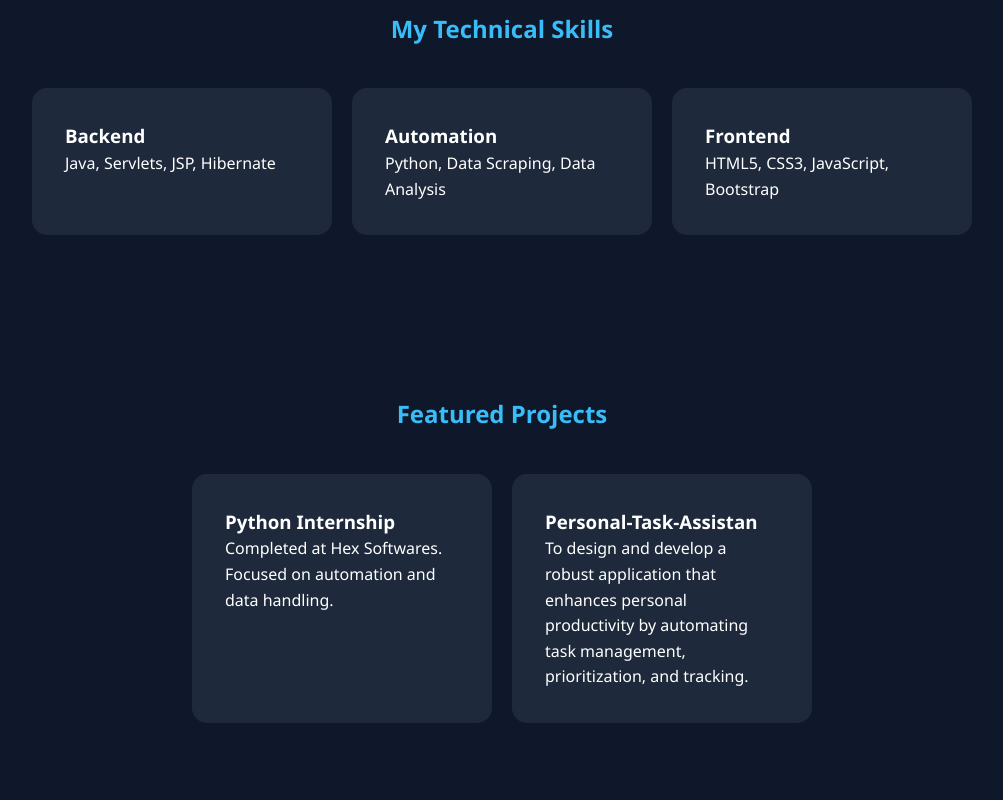
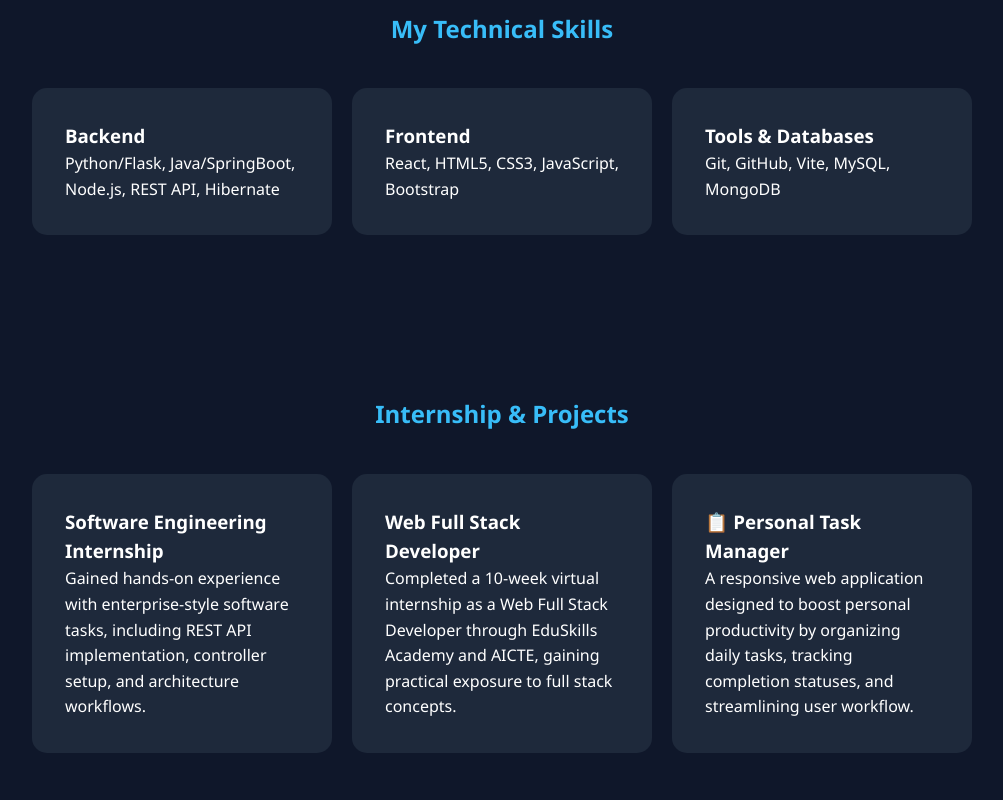
Before and after one commit to samruddhikotwal/samruddhi_portfolio, a plain HTML site: page index.html in a window 1280 px wide. Shown: the part 720-1520 px from the top of the page, without its empty margins (138-1141 px from the left). Drawn offline with Linux system fonts and the light colour scheme.

Commit message:
Revise skills and projects in portfolio
Updated skills and projects sections with new content and improved formatting.

```diff
--- a/index.html
+++ b/index.html
@@ -57,22 +57,27 @@
     <section id="skills">
         <h2>My Technical Skills</h2>
         <div class="grid">
-            <div class="card"><h3>Backend</h3><p>Java, Servlets, JSP, Hibernate</p></div>
-            <div class="card"><h3>Automation</h3><p>Python, Data Scraping, Data Analysis</p></div>
-            <div class="card"><h3>Frontend</h3><p>HTML5, CSS3, JavaScript, Bootstrap</p></div>
+            <div class="card"><h3>Backend</h3><p> Python/Flask, Java/SpringBoot, Node.js, REST API, Hibernate</p></div>
+            <div class="card"><h3>Frontend</h3><p>React, HTML5, CSS3, JavaScript, Bootstrap</p></div>
+            <div class="card"><h3>Tools & Databases</h3><p>Git, GitHub, Vite, MySQL, MongoDB</p></div>
+
         </div>
     </section>
 
     <section id="projects">
-        <h2>Featured Projects</h2>
+        <h2>Internship & Projects</h2>
         <div class="grid">
             <div class="card">
-                <h3>Python Internship</h3>
-                <p>Completed at Hex Softwares. Focused on automation and data handling.</p>
+                <h3>Software Engineering Internship</h3>
+                <p>Gained hands-on experience with enterprise-style software tasks, including REST API implementation, controller setup, and architecture workflows.</p>
+            </div>
+            <div class="card">
+                <h3>Web Full Stack Developer </h3>
+                <p>Completed a 10-week virtual internship as a Web Full Stack Developer through EduSkills Academy and AICTE, gaining practical exposure to full stack concepts.</p>
             </div>
            <div class="card">
-                <h3>Personal-Task-Assistan</h3>
-                <p>To design and develop a robust application that enhances personal productivity by automating task management, prioritization, and tracking.</p>
+                <h3>📋 Personal Task Manager</h3>
+                <p>A responsive web application designed to boost personal productivity by organizing daily tasks, tracking completion statuses, and streamlining user workflow.</p>
             </div>
         </div>
     </section>
```
